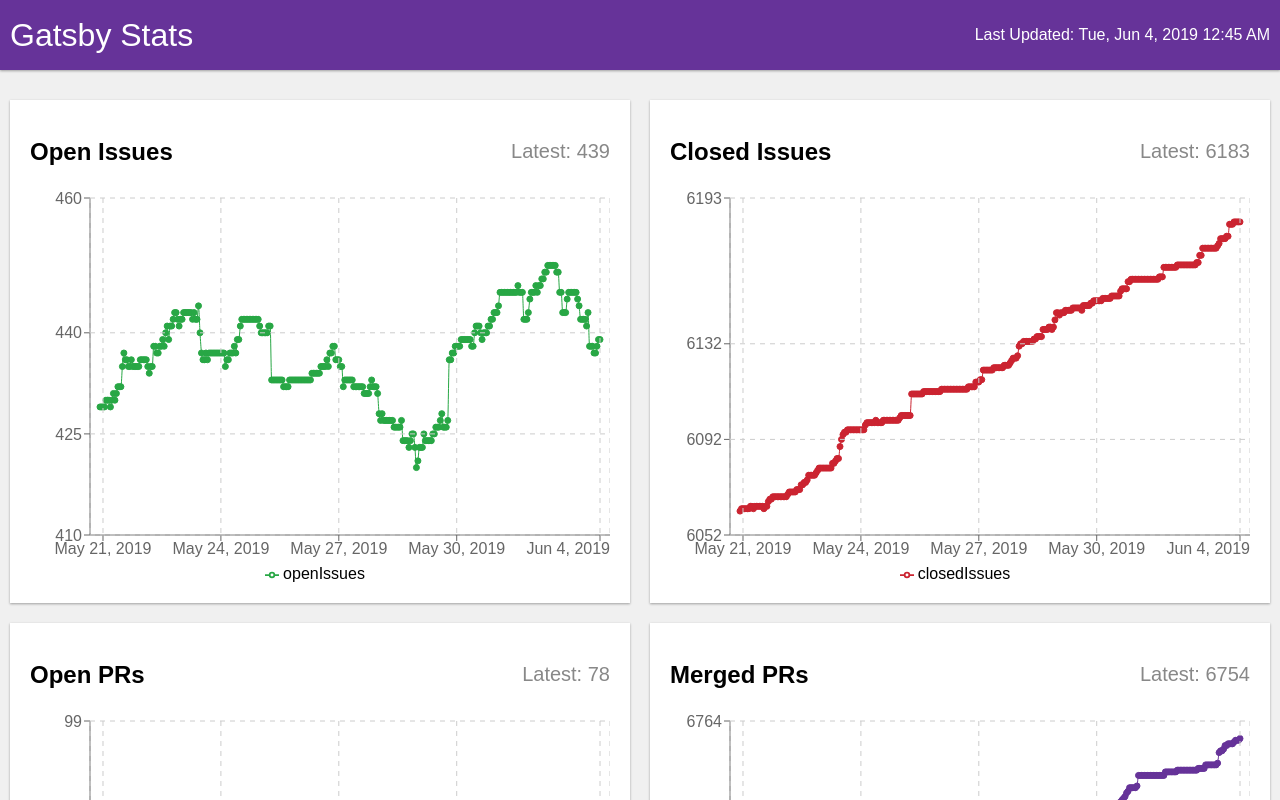
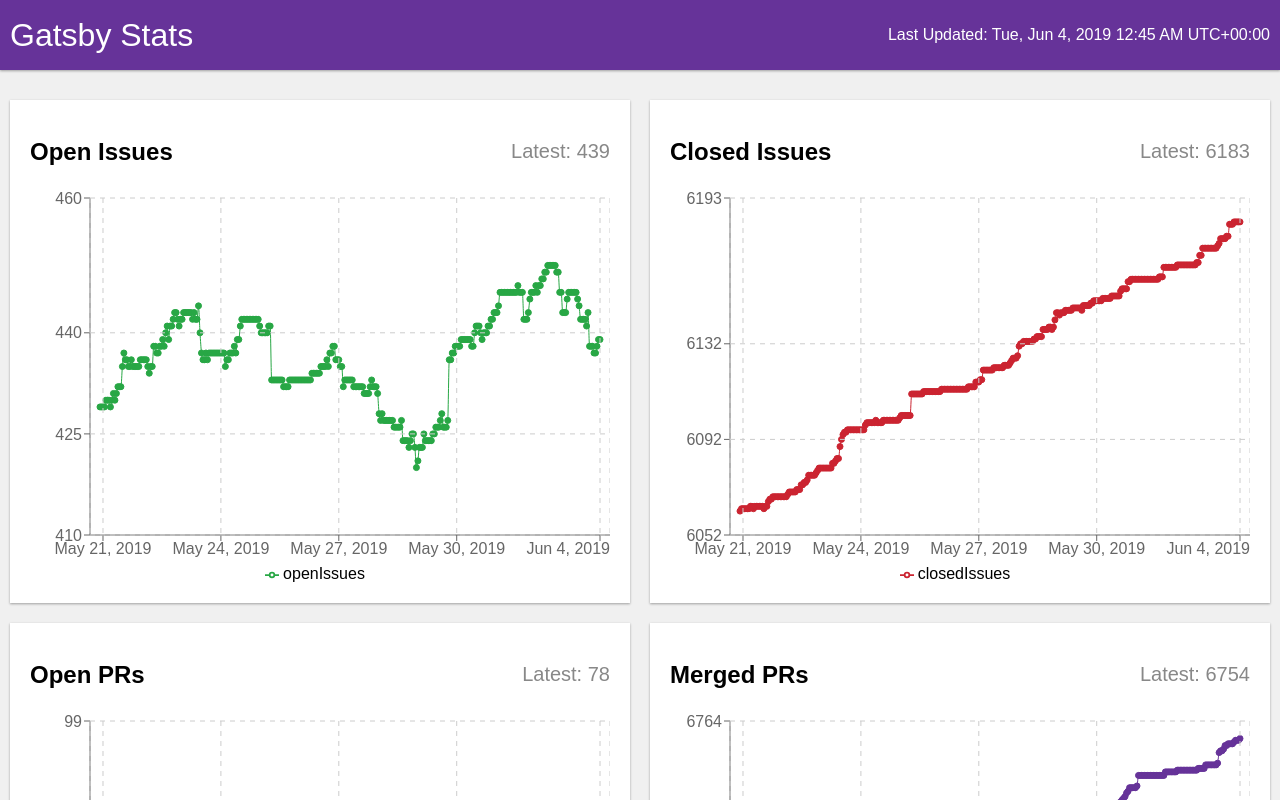
Before and after one commit to lannonbr/gatsby-github-stats, a Gatsby site: page / in a window 1280 px wide. Shown: the top 800 px of the page. Built offline with nearby package versions, Linux system fonts and the light colour scheme; Gatsby itself is replaced by a stand-in of ours.

Commit message:
Adding Timezone offset

```diff
--- a/src/pages/index.js
+++ b/src/pages/index.js
@@ -37,7 +37,7 @@
         <h1>Gatsby Stats</h1>
         <p>
           Last Updated:{" "}
-          {moment.unix(nodes[nodes.length - 1].timestamp).format("llll")}
+          {moment.unix(nodes[nodes.length - 1].timestamp).format("llll UTCZ")}
         </p>
       </header>
 
```
